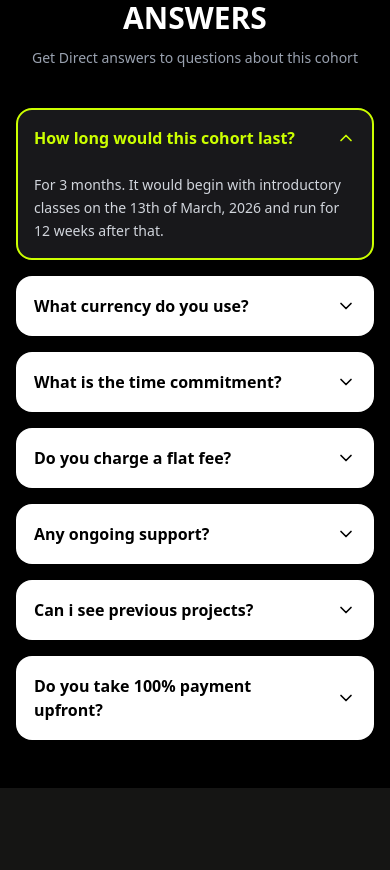
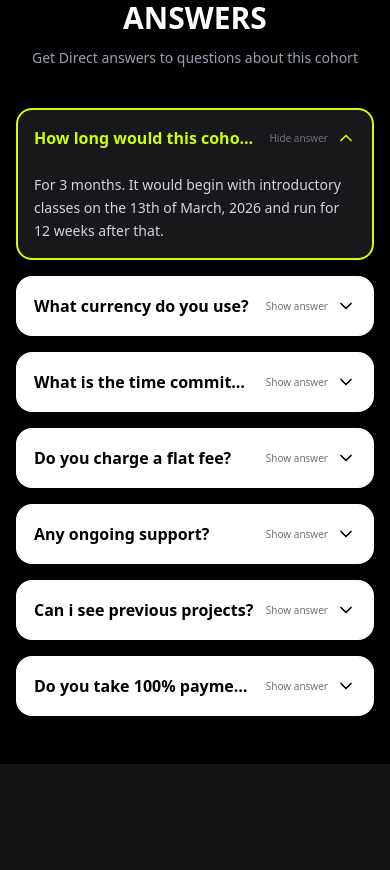
Before and after one commit to nade136/Aurora, a Next.js app: page /reviews in a window 390 px wide. Shown: the part 1565-2435 px from the top of the page. Built offline with nearby package versions, Linux system fonts and the light colour scheme; no server answers; the database is empty.

Commit message:
adjustment on the mobile view

```diff
--- a/app/globals.css
+++ b/app/globals.css
@@ -2,6 +2,9 @@
 @layer components {
   .hover-react {
     @apply transition-colors transition-transform duration-300 ease-out inline-block
-           group-hover:!text-white group-hover:scale-110;
+           hover:!text-white hover:scale-110
+           active:!text-white active:scale-110
+           group-hover:!text-white group-hover:scale-110
+           group-active:!text-white group-active:scale-110;
   }
 }
--- a/components/homepage/FAQSection.tsx
+++ b/components/homepage/FAQSection.tsx
@@ -98,7 +98,7 @@ export default function FAQSection() {
                 className="w-full p-4 sm:p-6 flex items-center justify-between gap-3 sm:gap-4 text-left cursor-pointer"
               >
                 <span
-                  className={`text-base sm:text-lg font-semibold ${
+                  className={`flex-1 min-w-0 truncate text-base sm:text-lg font-semibold ${
                     openIndexes.includes(index)
                       ? "text-[#CCFF00]"
                       : "text-black group-hover:text-zinc-800"
@@ -106,8 +106,8 @@ export default function FAQSection() {
                 >
                   {faq.question}
                 </span>
-                <span className="inline-flex items-center gap-2 text-xs text-zinc-500">
-                  <span className="hidden sm:inline">{openIndexes.includes(index) ? "Hide answer" : "Show answer"}</span>
+                <span className="inline-flex items-center gap-2 text-[10px] sm:text-xs text-zinc-500 whitespace-nowrap">
+                  <span className="whitespace-nowrap">{openIndexes.includes(index) ? "Hide answer" : "Show answer"}</span>
                   <ChevronDown
                     className={`w-5 h-5 sm:w-6 sm:h-6 transition-transform duration-300 ${
                       openIndexes.includes(index) ? "rotate-180 text-[#CCFF00]" : "rotate-0 text-black group-hover:text-zinc-800"
--- a/components/homepage/RoboticsWorkshop.tsx
+++ b/components/homepage/RoboticsWorkshop.tsx
@@ -87,13 +87,13 @@ export default function RoboticsWorkshop({
         </motion.div>
 
         {/* Top Two Cards */}
-        <div className="grid grid-cols-1 md:grid-cols-2 gap-4 sm:gap-6 mb-6">
-          {/* Learn the Right Tools */}
+        <div className="grid grid-cols-1 md:grid-cols-2 gap-6 sm:gap-8 mt-8 sm:mt-12">
+          {/* Left Card */}
           <motion.div
             initial={{ opacity: 0, y: 30 }}
             animate={{ opacity: 1, y: 0 }}
             transition={{ duration: 0.6 }}
-            className="relative group"
+            className="relative group hover:bg-opacity-10 hover:bg-white/5 transition-all duration-300 p-4 rounded-lg"
           >
             <svg
               className="absolute inset-0 w-full h-full pointer-events-none"
@@ -251,7 +251,7 @@ export default function RoboticsWorkshop({
             initial={{ opacity: 0, y: 30 }}
             animate={{ opacity: 1, y: 0 }}
             transition={{ duration: 0.6, delay: 0.1 }}
-            className="relative group"
+            className="relative group hover:bg-opacity-10 hover:bg-white/5 transition-all duration-300 p-4 rounded-lg"
           >
             <svg
               className="absolute inset-0 w-full h-full pointer-events-none"
@@ -326,7 +326,7 @@ export default function RoboticsWorkshop({
             initial={{ opacity: 0, y: 30 }}
             animate={{ opacity: 1, y: 0 }}
             transition={{ duration: 0.6, delay: 0.2 }}
-            className="relative group"
+            className="relative group hover:bg-opacity-10 hover:bg-white/5 transition-all duration-300 p-4 rounded-lg"
           >
             <svg
               className="absolute inset-0 w-full h-full pointer-events-none"
@@ -488,7 +488,7 @@ export default function RoboticsWorkshop({
             initial={{ opacity: 0, y: 30 }}
             animate={{ opacity: 1, y: 0 }}
             transition={{ duration: 0.6, delay: 0.4 }}
-            className="relative group"
+            className="relative group hover:bg-opacity-10 hover:bg-white/5 transition-all duration-300 p-4 rounded-lg"
           >
             <svg
               className="absolute inset-0 w-full h-full pointer-events-none"
```
